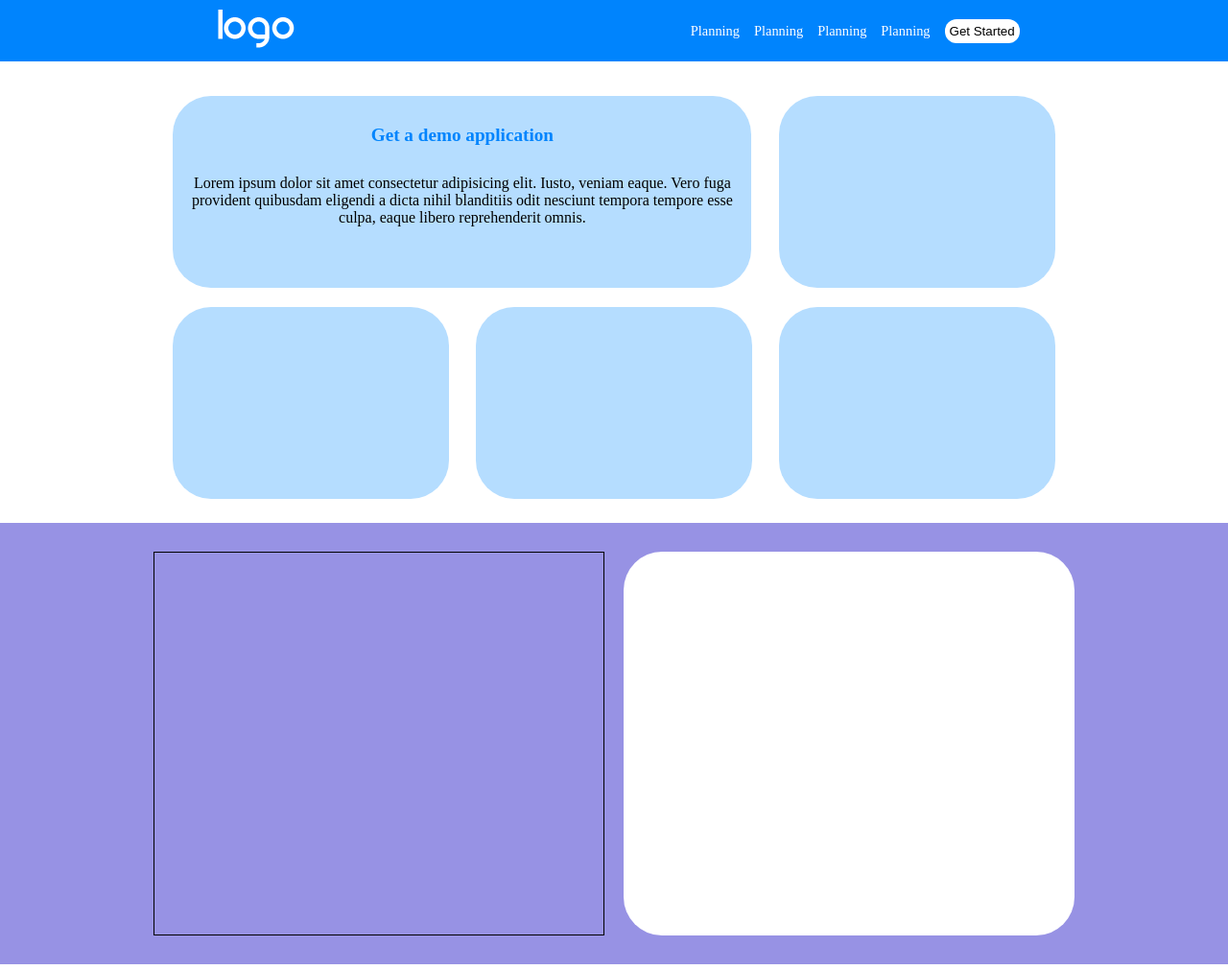
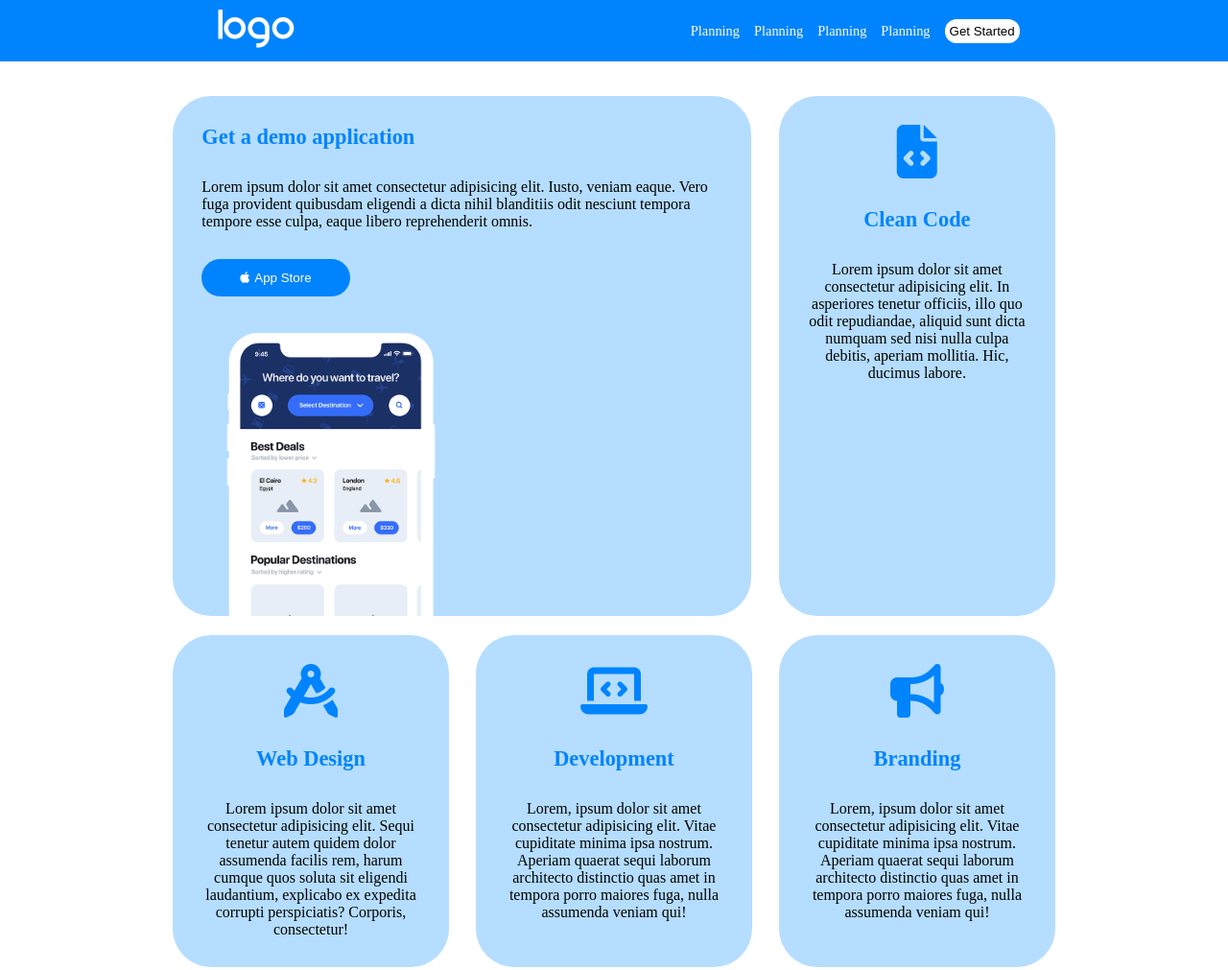
Before and after one commit to DanieleBaggiano/htmlcss-responsive-layout, a plain HTML site: page index.html in a window 1280 px wide. Shown: the top 1011 px of the page at 96% size. Drawn offline with Linux system fonts and the light colour scheme; a web font is replaced by a local one.

Commit message:
mobile e tablet colonne

```diff
--- a/css/style.css
+++ b/css/style.css
@@ -81,8 +81,16 @@
 }
 
 .title-h5 {
-    font-size: 1.2rem;
-    text-align: center;
+    font-size: 1.4rem;
+}
+
+.button {
+    border: none;
+    cursor: pointer;
+}
+
+img {
+    max-width: 100%;
 }
 
 /* HEADER */
@@ -127,11 +135,6 @@ a {
     padding: 5px;
 }
 
-.button-menu {
-    border: none;
-    cursor: pointer;
-}
-
 .fa-bars {
     color: white;
     font-size: 1.5rem;
@@ -157,27 +160,57 @@ a {
 .demo-app {
     margin: 100px auto 0 auto;
     background-color: rgb(181 221 255);
+    width: 80%;
+    padding: 30px 30px 0 30px;
 
     /* debug */
-    height: 600px;
-    width: 80%;
+    /* height: 600px; */
 }
 
 .title-demo {
-    padding: 30px 0;
+    padding-bottom: 30px;
 }
 
 p {
-    text-align: center;
+    padding-bottom: 30px;
+}
+
+.app-store {
+    color: white;
+    border-radius: 25px;
+    padding: 12px 40px;
+    display: block;
+}
+
+.fa-apple {
+    padding-right: 5px;
+}
+
+.phone {
+    padding-top: 30px;
+    margin-bottom: -4px
 }
 
 .clean-code, .web-design, .development, .branding {
     background-color: rgb(181 221 255);
     margin: 25px auto;
+    width: 80%;
 
     /* debug */
-    width: 80%;
-    height: 300px;
+    /* height: 300px; */
+}
+
+.clean-code, .web-design, .development, .branding {
+    text-align: center;
+    padding: 30px 30px 0;
+}
+
+.title-code, .title-web-design, .title-development, .title-branding {
+    padding: 30px 0;
+}
+
+.fa-file-code, .fa-compass-drafting, .fa-laptop-code, .fa-bullhorn {
+    font-size: 3.5rem;
 }
 
 @media screen and (min-width: 768px) {
@@ -191,7 +224,11 @@ p {
         width: 65%;
 
         /* debug */
-        height: 400px;
+        /* height: 400px; */
+    }
+
+    .phone {
+        max-width: 50%;
     }
 
     .clean-code {
@@ -200,7 +237,7 @@ p {
         margin-bottom: 0;
 
         /* debug */
-        height: 400px;
+        /* height: 400px; */
     }
 
     .web-design, .development, .branding {
@@ -208,7 +245,7 @@ p {
         margin-top: 0;
 
         /* debug */
-        height: 300px;
+        /* height: 300px; */
     }
 }
 
@@ -221,7 +258,7 @@ p {
      .web-design, .development, .branding {
 
         /* debug */
-        height: 200px;
+        /* height: 200px; */
     }
 }
 
--- a/index.html
+++ b/index.html
@@ -35,7 +35,7 @@
             </nav>
 
             <div class="menu">
-                <button class="button-menu blu">
+                <button class="button blu">
                     <i class="fa-solid fa-bars"></i>
                 </button>
             </div>
@@ -50,11 +50,31 @@
             <div class="demo-app radius">
                 <h5 class="blue-title title-h5 title-demo">Get a demo application</h5>
                 <p>Lorem ipsum dolor sit amet consectetur adipisicing elit. Iusto, veniam eaque. Vero fuga provident quibusdam eligendi a dicta nihil blanditiis odit nesciunt tempora tempore esse culpa, eaque libero reprehenderit omnis.</p>
+                <button class="app-store button blu">
+                    <i class="fa-brands fa-apple"></i>App Store
+                </button>
+                <img class="phone" src="./img/phone.png" alt="Cellulare">
             </div>
-            <div class="clean-code radius"></div>
-            <div class="web-design radius"></div>
-            <div class="development radius"></div>
-            <div class="branding radius"></div>
+            <div class="clean-code radius">
+                <i class="fa-solid fa-file-code blue-title"></i>
+                <h5 class="blue-title title-h5 title-code">Clean Code</h5>
+                <p>Lorem ipsum dolor sit amet consectetur adipisicing elit. In asperiores tenetur officiis, illo quo odit repudiandae, aliquid sunt dicta numquam sed nisi nulla culpa debitis, aperiam mollitia. Hic, ducimus labore.</p>
+            </div>
+            <div class="web-design radius">
+                <i class="fa-solid fa-compass-drafting blue-title"></i>
+                <h5 class="blue-title title-h5 title-web-design">Web Design</h5>
+                <p>Lorem ipsum dolor sit amet consectetur adipisicing elit. Sequi tenetur autem quidem dolor assumenda facilis rem, harum cumque quos soluta sit eligendi laudantium, explicabo ex expedita corrupti perspiciatis? Corporis, consectetur!</p>
+            </div>
+            <div class="development radius">
+                <i class="fa-solid fa-laptop-code blue-title"></i>
+                <h5 class="blue-title title-h5 title-development">Development</h5>
+                <p>Lorem, ipsum dolor sit amet consectetur adipisicing elit. Vitae cupiditate minima ipsa nostrum. Aperiam quaerat sequi laborum architecto distinctio quas amet in tempora porro maiores fuga, nulla assumenda veniam qui!</p>
+            </div>
+            <div class="branding radius">
+                <i class="fa-solid fa-bullhorn blue-title"></i>
+                <h5 class="blue-title title-h5 title-branding">Branding</h5>
+                <p>Lorem, ipsum dolor sit amet consectetur adipisicing elit. Vitae cupiditate minima ipsa nostrum. Aperiam quaerat sequi laborum architecto distinctio quas amet in tempora porro maiores fuga, nulla assumenda veniam qui!</p>
+            </div>
         </div>
 
         <!-- strategic plan -->
```
